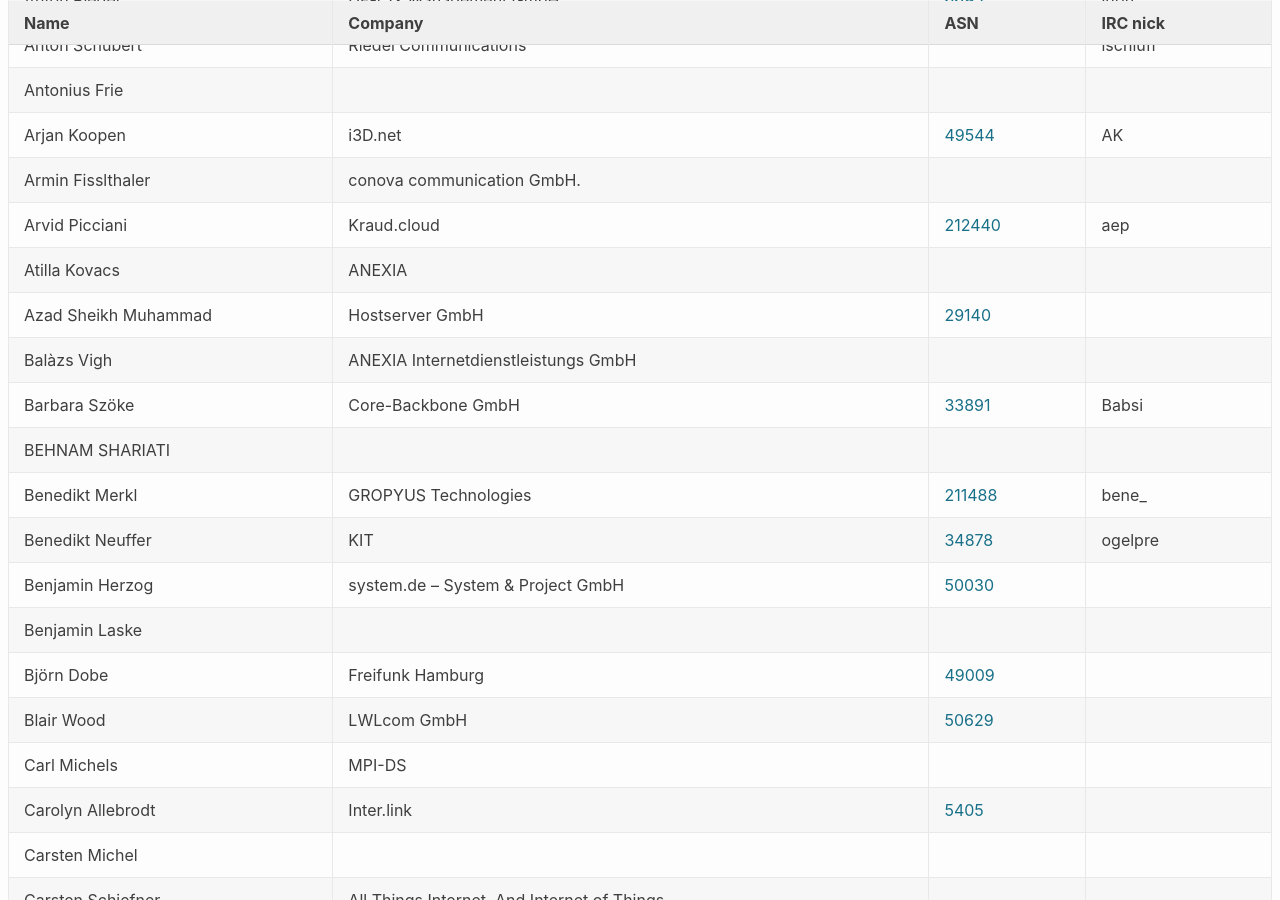
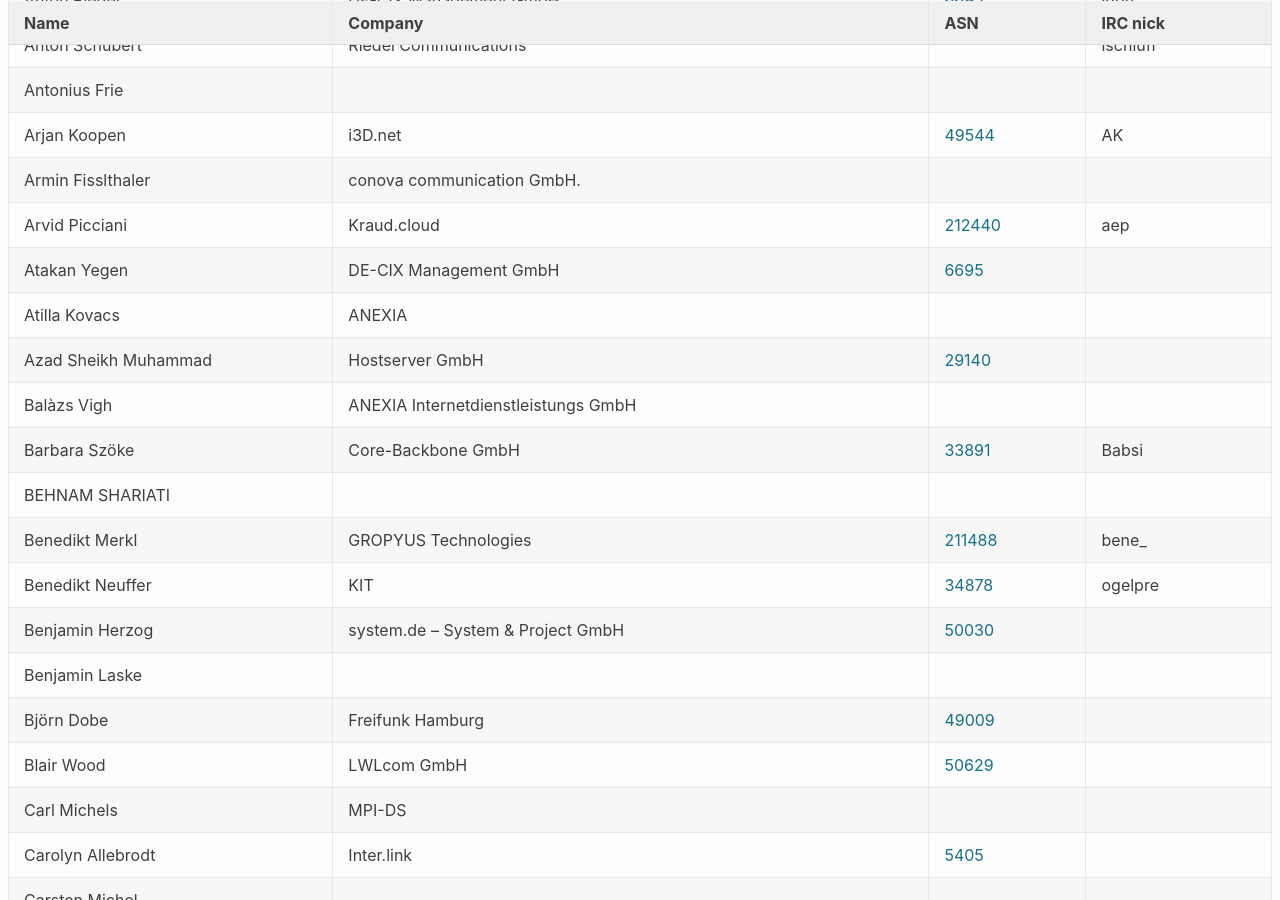
Before and after one commit to denog/pretix-attendeelist, a Jekyll site: the page built from denog15/index.md, in a window 1280 px wide and 900 px high, scrolled down 1504 px. Built offline with Jekyll 4.4.1, drawn with Linux system fonts in a browser that asks for light colours.

Commit message:
Latest data: Tue Oct 31 16:11:19 UTC 2023

```diff
--- a/_data/attendees_denog15_onsite.json
+++ b/_data/attendees_denog15_onsite.json
@@ -210,6 +210,12 @@
     "asn": "212440"
   },
   {
+    "name": "Atakan Yegen",
+    "company": "DE-CIX Management GmbH",
+    "irc": null,
+    "asn": "6695"
+  },
+  {
     "name": "Atilla Kovacs",
     "company": "ANEXIA",
     "irc": null,
```
